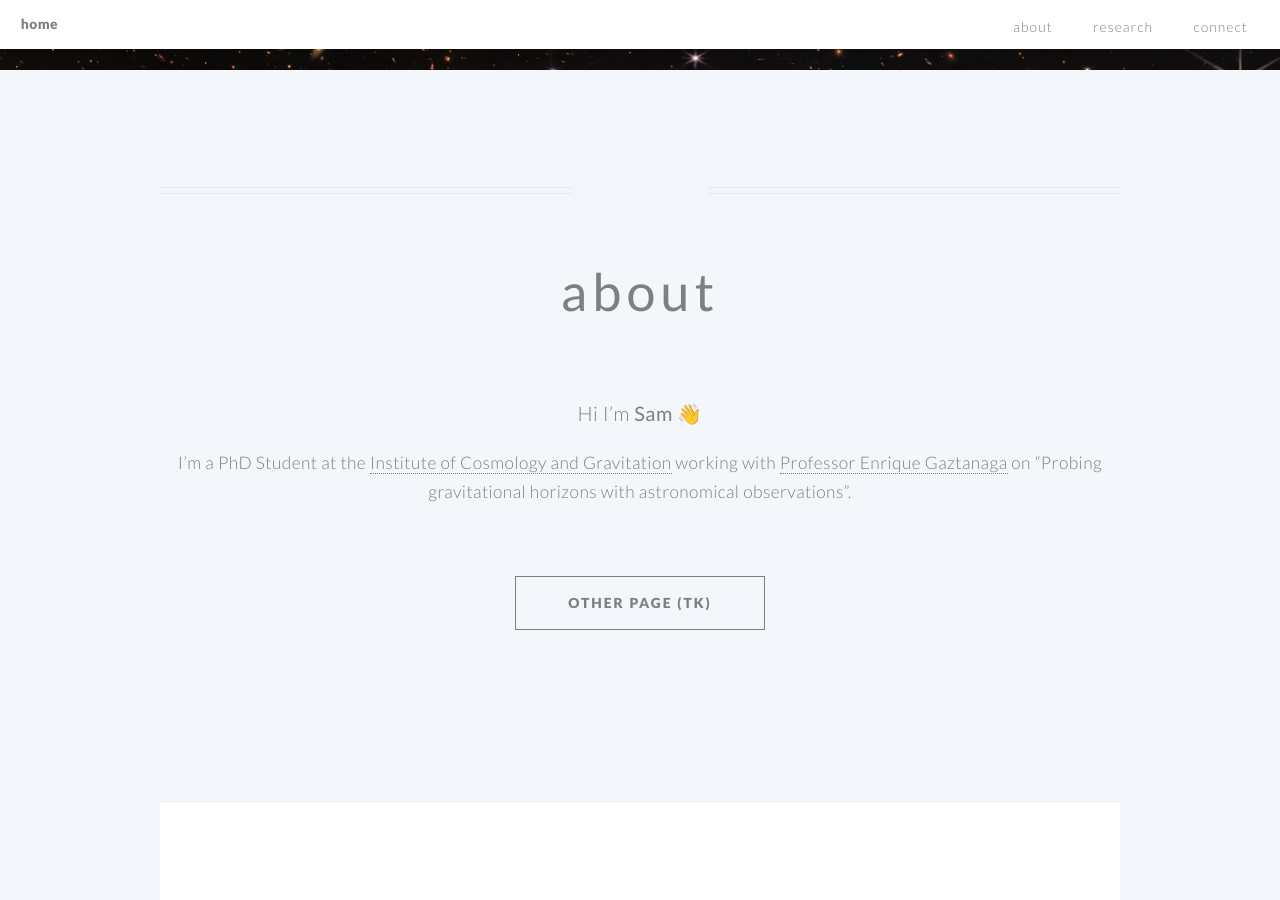
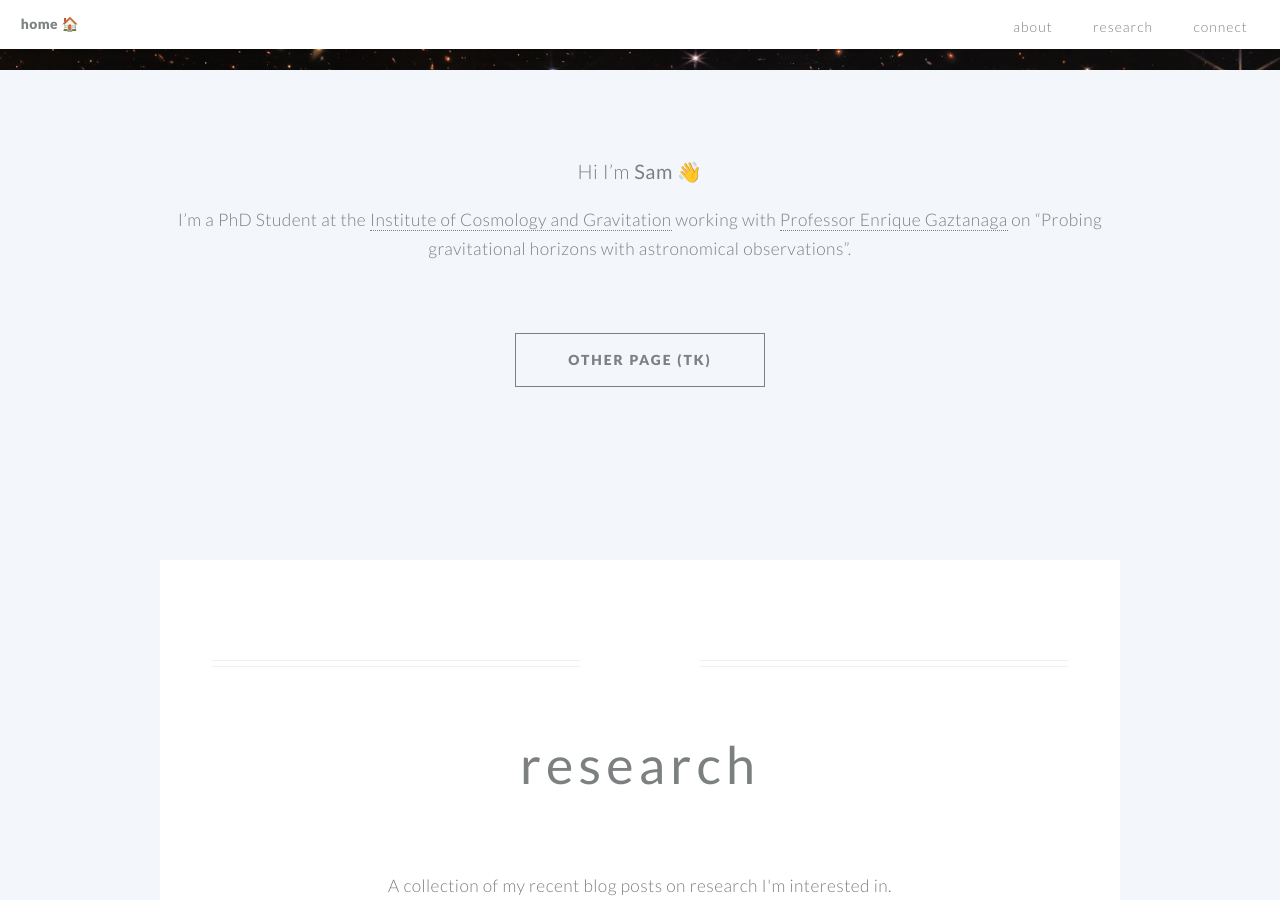
Before and after one commit to Sma-Franklin/Sma-Franklin.github.io, a Jekyll site: the page built from index.md, in a window 1280 px wide and 900 px high, scrolled down 470 px. Built offline with Jekyll 4.4.1, drawn with Linux system fonts in a browser that asks for light colours.

Commit message:
Removed big 'about' heading

```diff
--- a/_layouts/hello-default.html
+++ b/_layouts/hello-default.html
@@ -57,7 +57,7 @@
     <!-- HEADER -->
     <header id="header">
       <h1 id="logo" style="text-transform:lowercase">
-        <a href="/">home</a></h1>
+        <a href="/">home 🏠</a></h1>
       <nav id="nav">
         <ul>
           <li style="text-transform:lowercase"><a href="{{ page.page_url }}/#about">about</a></li>
@@ -92,9 +92,6 @@
 
         <article id="main">
             <!-- section: about -->
-              <header class="special container" id="about">
-                <h2 ><strong>about</strong></h2>
-              </header>
 
               <section class="special container" style="margin-bottom:10em">
 
```
